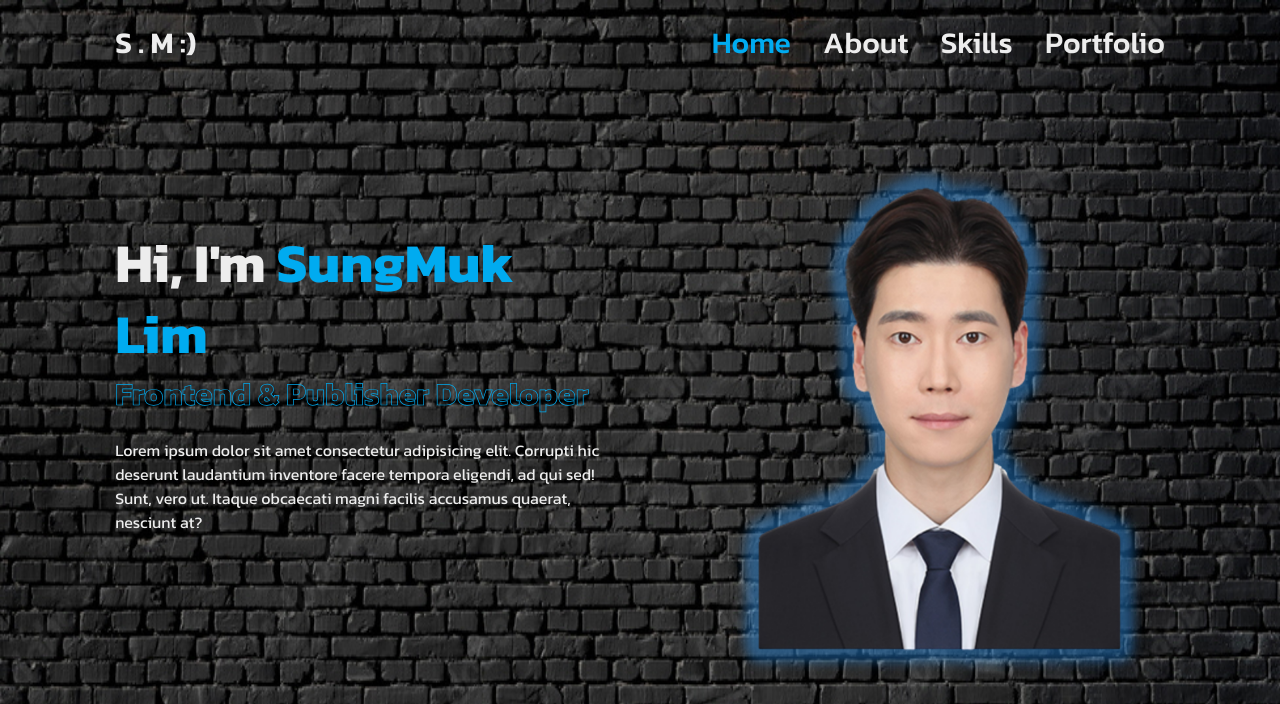
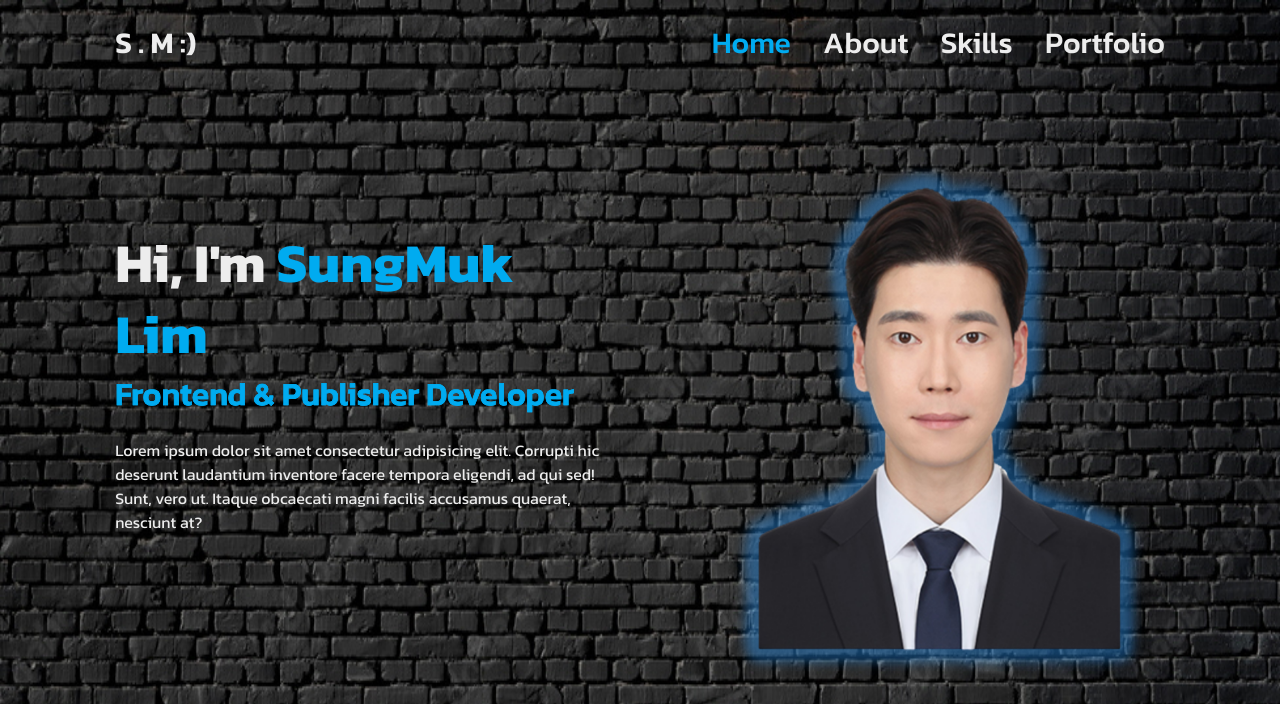
Before and after one commit to MaxiMuks/Portfolio, a plain HTML site: page index.html in a window 1280 px wide. Shown: the top 704 px of the page. Drawn offline with nearby package versions, Linux system fonts and the light colour scheme; files whose address does not match are found by name; a web font is replaced by a local one.

Commit message:
4th_commit

```diff
--- a/main.css
+++ b/main.css
@@ -115,10 +115,29 @@ section {
 
 .home-content .text-ani h3 {
     font-size: 3.2rem;
-    font-weight: 700;
+    font-weight: 500;
     color: transparent;
     /* 텍스트 외각선에 효과주는 법 */
     -webkit-text-stroke: .7px var(--main-color);
+    background-image: linear-gradient(var(--main-color), var(--main-color));
+    background-repeat: no-repeat;
+    -webkit-background-clip: text;
+    background-position: 0 0;
+    animation: homeBgText 6s linear infinite;
+    animation-delay: 2s;
+}
+
+.home-content .text-ani h3::before {
+    content: '';
+    position: absolute;
+    top: 0;
+    left: 0;
+    width: 0;
+    height: 100%;
+    border-right: 2px solid var(--main-color);
+    z-index: -1;
+    /* animation: homeCursorText 6s linear infinite;
+    animation-delay: 2s; */
 }
 
 .home-content p {
@@ -234,6 +253,8 @@ span {
     border-bottom: .2rem solid #2E2E2E;
     border-left: .2rem solid var(--main-color);
     border-right: .2rem solid var(--main-color);
+    animation: aboutSpinner 8s linear infinite;
+
 }
 
 .about-contents {
@@ -445,3 +466,35 @@ span {
         padding: 2rem 4%;
     }
 }
+
+
+/* 글자 색 입혀주는 부분 */
+@keyframes homeBgText {
+    0%, 10%, 100% {
+        background-position: -60rem 0;
+    }
+    45%, 85% {
+        background-position: 0 0;
+    }
+}
+
+/* @keyframes homeCursorText {
+    0%, 10%, 100% {
+        width: 0;
+    }
+
+    65%, 78%, 85% {
+        width: 100%;
+        opacity: 1;
+    }
+
+    75%, 81% {
+        opacity: 0;
+    }
+} */
+
+@keyframes aboutSpinner {
+    100% {
+        transform: translate(-50%, 50%) rotate(360deg);
+    }
+}
```
Also changed, not shown: img/proj2.png (added), img/proj3.png (added), img/proj4.png (added), 1 other file.
